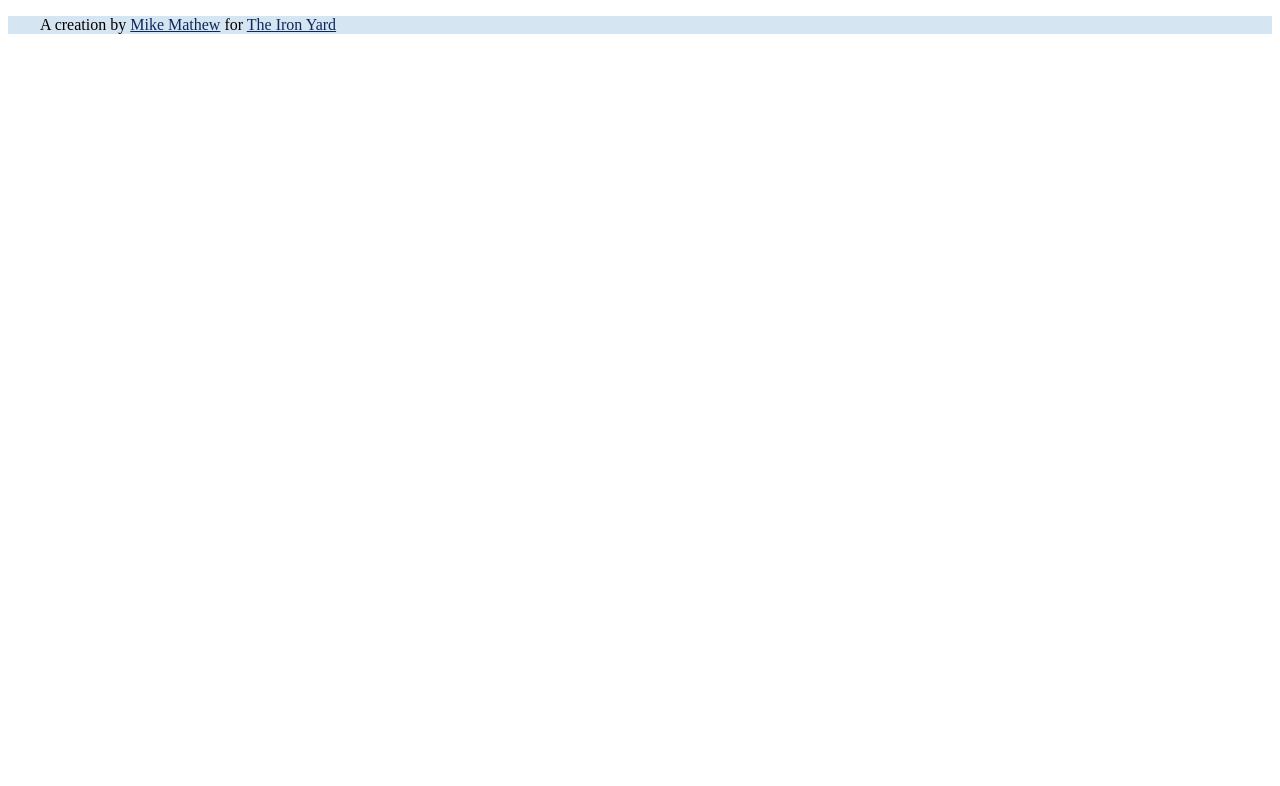
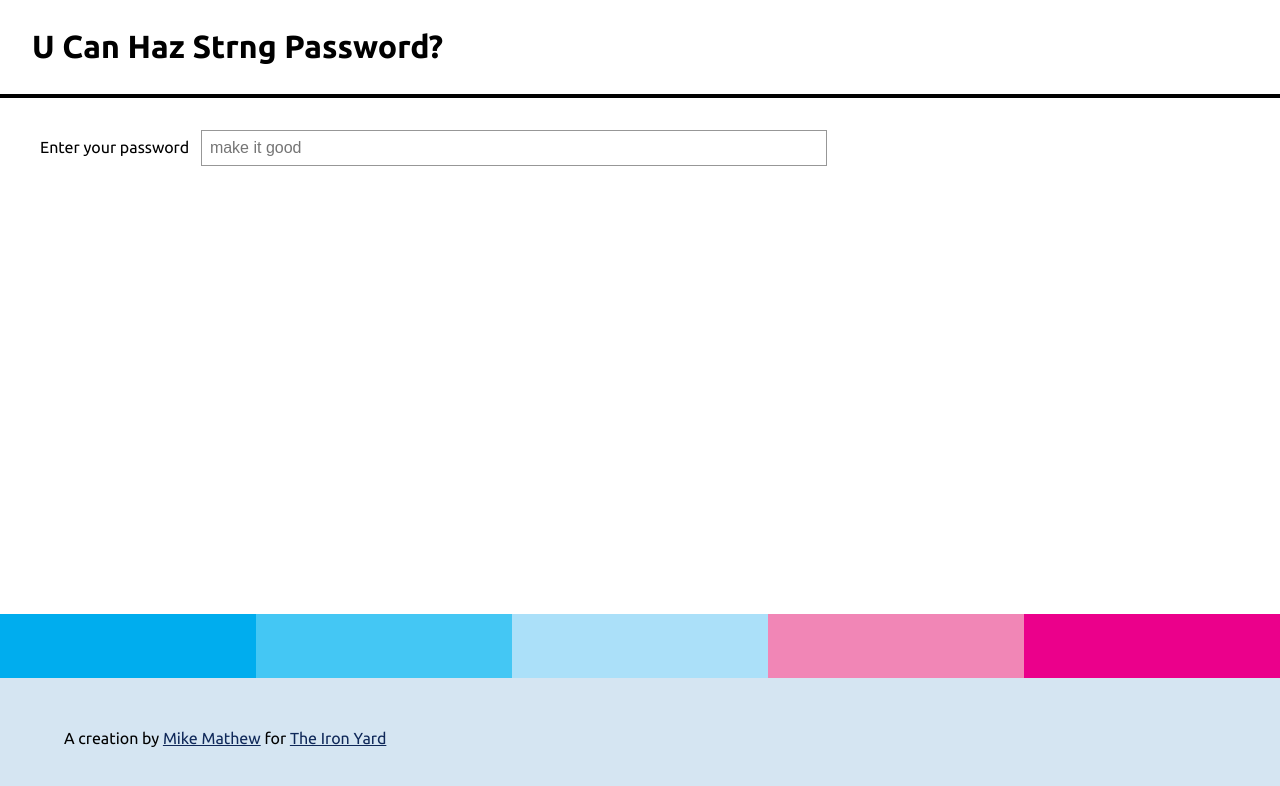
Before and after one commit to m2mathew/password-strength-indicator, a plain HTML site: page index.html in a window 1280 px wide. Drawn offline with Linux system fonts and the light colour scheme.

Commit message:
Wrestled with some fancy color divs and won

```diff
--- a/index.html
+++ b/index.html
@@ -3,11 +3,28 @@
 <head>
 	<title>Password Strength Indicator</title>
 
+	<link href="https://fonts.googleapis.com/css?family=Ubuntu:400,700" rel="stylesheet" type="text/css">
 	<link rel="stylesheet" type="text/css" href="styles/main.sass.css">
 </head>
 <body>
 
+	<header>
+		<div class="site-title"><h1>U Can Haz Strng Password?</h1></div>
+	</header>
 
+	<main>
+		<label for="password">Enter your password</label>
+		<input type="text" id="password" placeholder="make it good">
+		<div class="output error"></div>
+	</main>
+
+	<div class="stripes bottom">
+		<div class="stripe d"></div>
+		<div class="stripe r"></div>
+		<div class="stripe u"></div>
+		<div class="stripe m"></div>
+		<div class="stripe s"></div>
+	</div>
 
 	<footer class="footer">
         <p>A creation by <a href="http://www.drumsensei.com">Mike Mathew</a> for <a href="http://www.theironyard.com"> The Iron Yard</a></p>
--- a/styles/main.sass.css
+++ b/styles/main.sass.css
@@ -1,6 +1,62 @@
+body {
+  display: flex;
+  flex-flow: column;
+  min-height: 100vh;
+  margin: 0;
+  font-family: 'Ubuntu', sans-serif;
+  line-height: 1.6; }
+
+header {
+  border-bottom: 4px solid #000; }
+  header .site-title {
+    padding-left: 2em; }
+
+main {
+  flex: 1;
+  padding: 2em; }
+  main label {
+    padding: 0.5em; }
+  main input {
+    border: 1px solid #979797;
+    width: 50%;
+    font-size: 1em;
+    padding: 0.5em;
+    background: #fff; }
+
+.stripes.bottom {
+  padding-top: 0;
+  display: block;
+  width: 100%; }
+  .stripes.bottom .stripe.d {
+    float: left;
+    background: #00ADEE;
+    height: 4em;
+    width: 20%; }
+  .stripes.bottom .stripe.r {
+    float: left;
+    background: #44C7F4;
+    height: 4em;
+    width: 20%; }
+  .stripes.bottom .stripe.u {
+    float: left;
+    background: #ABE0F9;
+    height: 4em;
+    width: 20%; }
+  .stripes.bottom .stripe.m {
+    float: left;
+    background: #F186B6;
+    height: 4em;
+    width: 20%; }
+  .stripes.bottom .stripe.s {
+    float: left;
+    background: #EB008B;
+    height: 4em;
+    width: 20%; }
+
 footer {
   background-color: #D5E5F2;
-  margin: 0; }
+  margin: 0;
+  padding: 2em; }
   footer p {
     padding-left: 2em; }
     footer p a {
--- a/styles/main.scss
+++ b/styles/main.scss
@@ -1,15 +1,82 @@
+body {
+	display: flex;
+	flex-flow: column;
+	min-height: 100vh;
+	margin: 0;
+	font-family: 'Ubuntu', sans-serif;
+	line-height: 1.6;
+}
 
+header {
+	border-bottom: 4px solid #000;
 
+	.site-title {
+		padding-left: 2em;
+	}
+}
 
+main {
+	flex: 1;
+	padding: 2em;
 
+	label {
+		padding: 0.5em;
+	}
 
+	input {
+		border: 1px solid #979797;
+		width: 50%;
+	    font-size: 1em;
+	    padding: 0.5em;
+	    background: #fff;
+	}
+}
 
+.stripes.bottom {
+    padding-top: 0;
+    display: block;
+    width: 100%;
 
+	.stripe.d {
+		float: left;
+	    background: #00ADEE;
+	    height: 4em;
+	    width: 20%;
+	}
 
+	.stripe.r {
+		float: left;
+		background: #44C7F4;
+	    height: 4em;
+	    width: 20%;
+	}
+
+	.stripe.u {
+		float: left;
+	    background: #ABE0F9;
+	    height: 4em;
+	    width: 20%;
+	}
+
+	.stripe.m {
+		float: left;
+	    background: #F186B6;
+	    height: 4em;
+	    width: 20%;
+	}
+
+	.stripe.s {
+		float: left;
+	    background: #EB008B;
+	    height: 4em;
+	    width: 20%;
+	}
+}
 
 footer {
 	background-color: #D5E5F2;
         margin: 0;
+        padding: 2em;
 
 	p {
 		padding-left: 2em;
```
